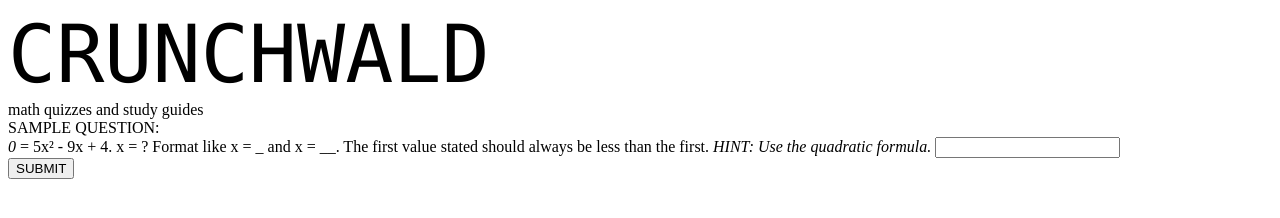
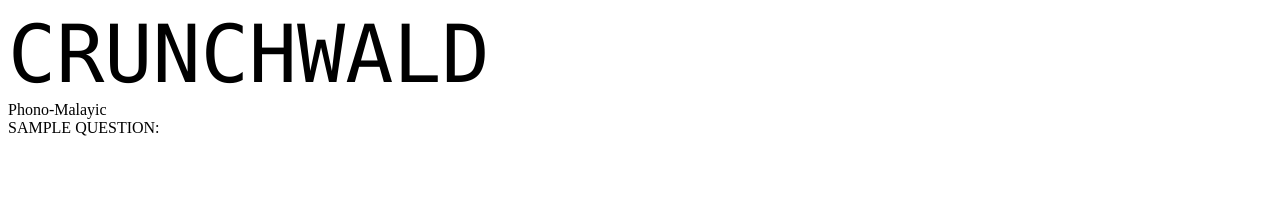
Before and after one commit to Crunchwald/Crunchwald.github.io, a plain HTML site: page index.html in a window 1280 px wide. Drawn offline with Linux system fonts and the light colour scheme.

Commit message:
Update index.html

```diff
--- a/index.html
+++ b/index.html
@@ -2,14 +2,8 @@
 <html lang="en">
 <body>
 <div id="crunchwald">CRUNCHWALD</div>
-  <div id="subcrunchwald">math quizzes and study guides</div>
+  <div id="subcrunchwald">Phono-Malayic</div>
 SAMPLE QUESTION:<br>
-  <i>0</i> = 5x&sup2; - 9x + 4. x = ? Format like x = _ and x = __. The first value stated should always be less than the first. <em>HINT: Use the quadratic formula.</em>
-  <input type="text" id="inputArea" name="inputArea">
-  <br>
-  <button type="button" onclick="enterSubmission()">SUBMIT</button>
-  <p id="congrats"></p>
-  <p hidden id="os">ibgh</p>
 <style>
   #crunchwald {
     font-family: "Lucida Console";
@@ -19,25 +13,3 @@ SAMPLE QUESTION:<br>
     font-family: "Lucida Console:;
     font-size: 125%;
 </style>
-<script>
-  function enterSubmission() {
-    const inputArea = document.getElementById('inputArea').value;
-    const congrats = document.getElementById('congrats');
-    var os = document.getElementById('os');
-
-    if (inputArea === 'x = -0.8 and x = 1') {
-      congrats.textContent = 'Congratulations! That's correct!';
-      congrats.style.color = 'green';
-    } else {
-      congrats.textContent = 'Sorry, that's incorrect please try again.'
-      congrats.style.color = 'red';
-    }
-    if (inputArea === 'opensesame') {
-    os.style.display = "block";
-  } else {
-    os.style.display = "none";
-  }
-}
-    }
-    }
-</script>
```
